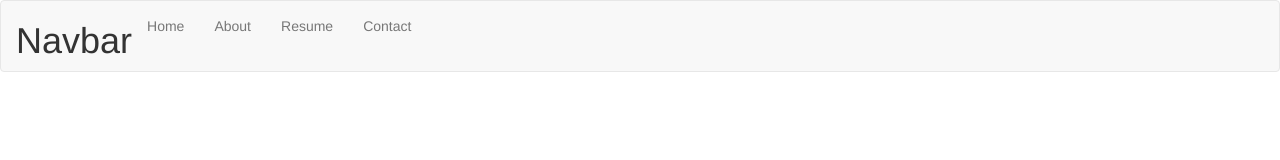
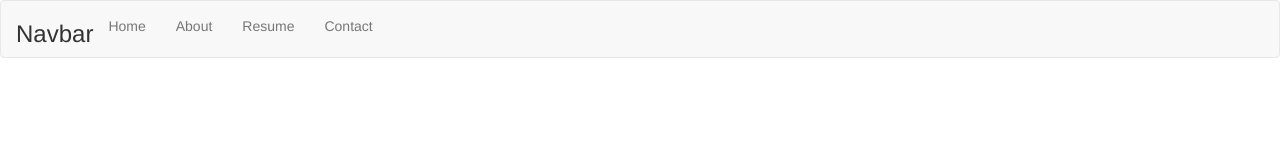
Before and after one commit to donnamilivojevic/donnamilivojevic.github.io, a plain HTML site: page about.html in a window 1280 px wide. Drawn offline with nearby package versions, Linux system fonts and the light colour scheme.

Commit message:
test nav

```diff
--- a/about.html
+++ b/about.html
@@ -14,7 +14,7 @@
       <div class="navbar-header">
       </div>
       <ul class="nav navbar-nav">
-        <li><h1>Navbar</h1></li>
+        <li><h3>Navbar</h3></li>
         <li><a href="index.html">Home</a></li>
         <li><a href="about.html">About</a></li>
         <li><a href="resume.html">Resume</a></li>
```
Also changed, not shown: contact.html (+1 -1 lines), index.html (+1 -1 lines), resume.html (+1 -1 lines).
